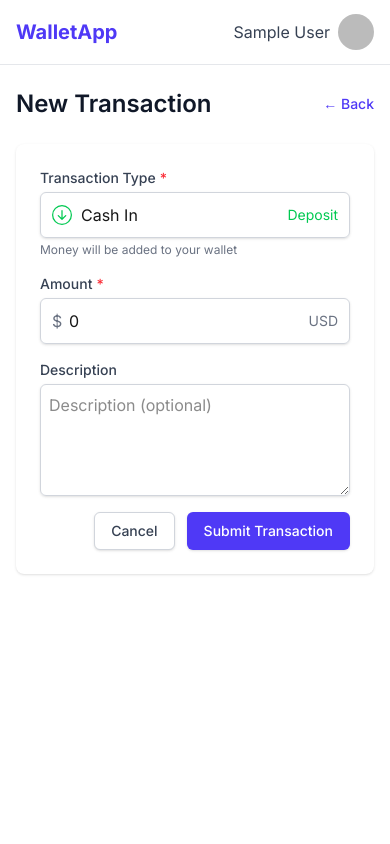
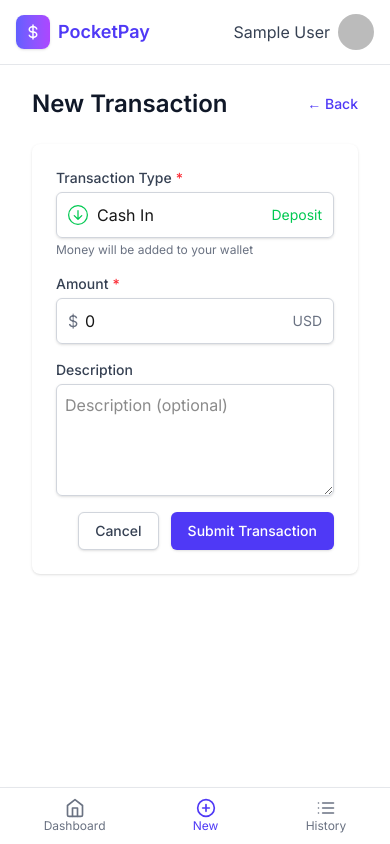
Before and after one commit to Jonas-Yonas/mini-wallet-management-app, a Next.js app: page /transactions/transaction-form in a window 390 px wide. Built offline with nearby package versions, Linux system fonts and the light colour scheme; no server answers; sample sign-in values are in the browser's storage.

Commit message:
Mobile menu added

```diff
--- a/src/app/(protected)/layout.tsx
+++ b/src/app/(protected)/layout.tsx
@@ -2,15 +2,26 @@
 
 import Sidebar from "../components/ui/Sidebar";
 import Navbar from "../components/ui/Navbar";
+import MobileMenu from "../components/ui/MobileMenu";
 
 export default function AppLayout({ children }: { children: React.ReactNode }) {
   return (
-    <>
+    <div className="flex overflow-x-hidden">
+      {/** Sidebar (desktop only) */}
       <Sidebar />
-      <div>
+
+      <div className="flex flex-col flex-1 min-h-screen">
+        {/** Navbar (fixed on top) */}
         <Navbar />
-        <main className="pt-16 min-h-screen md:ml-64">{children}</main>
+
+        {/** Main content area */}
+        <main className="pt-16 pb-16 px-4 flex-1 overflow-y-auto md:ml-64">
+          {children}
+        </main>
+
+        {/** Mobile bottom menu (only visible on small screens) */}
+        <MobileMenu />
       </div>
-    </>
+    </div>
   );
 }
--- a/src/app/(protected)/transactions/history/page.tsx
+++ b/src/app/(protected)/transactions/history/page.tsx
@@ -60,13 +60,40 @@ export default function TransactionHistoryPage() {
 
   return (
     <div className="max-w-7xl mx-auto px-4 sm:px-6 lg:px-8 py-6 space-y-6">
-      <div className="flex justify-between items-center">
-        <h1 className="text-2xl font-bold">Transaction History</h1>
+      <div className="flex flex-wrap items-center justify-between gap-3 sm:gap-4 mb-6">
+        <h1 className="text-xl sm:text-2xl font-semibold text-gray-900">
+          Transaction History
+        </h1>
+
+        {/** Desktop-only button */}
         <button
           onClick={() => router.push("/transactions/transaction-form")}
-          className="px-4 py-2 bg-indigo-600 text-white rounded-md hover:bg-indigo-700 cursor-pointer"
+          className="hidden sm:inline-flex items-center justify-center gap-2 px-4 py-2 bg-indigo-600 text-white text-sm font-medium rounded-md hover:bg-indigo-700 transition-all duration-150"
         >
           New Transaction
+        </button>
+
+        {/** Mobile-only button */}
+        <button
+          onClick={() => router.push("/transactions/transaction-form")}
+          className="fixed top-20 right-6 sm:hidden bg-indigo-600 hover:bg-indigo-700 text-white p-2 rounded-full shadow-lg flex items-center justify-center transition"
+          aria-label="New Transaction"
+        >
+          {/** Plus icon */}
+          <svg
+            xmlns="http://www.w3.org/2000/svg"
+            className="h-6 w-6"
+            fill="none"
+            viewBox="0 0 24 24"
+            stroke="currentColor"
+            strokeWidth={2}
+          >
+            <path
+              strokeLinecap="round"
+              strokeLinejoin="round"
+              d="M12 4v16m8-8H4"
+            />
+          </svg>
         </button>
       </div>
 
--- a/src/app/components/auth/LoginForm.tsx
+++ b/src/app/components/auth/LoginForm.tsx
@@ -76,7 +76,7 @@ export default function LoginForm() {
             </label>
             <input
               {...register("email")}
-              className="mt-1 block w-full px-3 py-2 border border-gray-300 rounded-md shadow-sm focus:outline-none focus:ring-indigo-500 focus:border-indigo-500 sm:text-sm"
+              className="mt-1 block w-full px-3 py-2 border text-gray-900 border-gray-300 rounded-md shadow-sm focus:outline-none focus:ring-indigo-500 focus:border-indigo-500 sm:text-sm"
             />
             {errors.email && (
               <p className="text-sm text-red-600">{errors.email.message}</p>
@@ -90,7 +90,7 @@ export default function LoginForm() {
             <input
               type="password"
               {...register("password")}
-              className="mt-1 block w-full px-3 py-2 border border-gray-300 rounded-md shadow-sm focus:outline-none focus:ring-indigo-500 focus:border-indigo-500 sm:text-sm"
+              className="mt-1 block w-full px-3 py-2 border text-gray-900 border-gray-300 rounded-md shadow-sm focus:outline-none focus:ring-indigo-500 focus:border-indigo-500 sm:text-sm"
             />
             {errors.password && (
               <p className="text-sm text-red-600">{errors.password.message}</p>
--- /dev/null
+++ b/src/app/components/ui/Logo.tsx
@@ -0,0 +1,16 @@
+import Link from "next/link";
+import { BiDollar } from "react-icons/bi";
+
+export default function Logo() {
+  return (
+    <Link
+      href="/dashboard"
+      className="flex items-center space-x-2 text-indigo-600 hover:opacity-80 transition-opacity"
+    >
+      <div className="bg-gradient-to-r from-indigo-500 to-purple-500 text-white p-2 rounded-lg shadow">
+        <BiDollar size={18} />
+      </div>
+      <span className="text-lg font-semibold">PocketPay</span>
+    </Link>
+  );
+}
--- /dev/null
+++ b/src/app/components/ui/MobileMenu.tsx
@@ -0,0 +1,45 @@
+"use client";
+
+import Link from "next/link";
+import { usePathname } from "next/navigation";
+import { FiHome, FiPlusCircle, FiList } from "react-icons/fi";
+
+const menuItems = [
+  { name: "Dashboard", href: "/dashboard", icon: <FiHome size={20} /> },
+  {
+    name: "New",
+    href: "/transactions/transaction-form",
+    icon: <FiPlusCircle size={20} />,
+  },
+  {
+    name: "History",
+    href: "/transactions/history",
+    icon: <FiList size={20} />,
+  },
+];
+
+export default function MobileMenu() {
+  const pathname = usePathname();
+
+  return (
+    <div className="fixed bottom-0 w-full z-50 bg-white border-t border-gray-200 shadow-md md:hidden">
+      <div className="flex justify-around items-center h-14">
+        {menuItems.map((item) => {
+          const isActive = pathname === item.href;
+          return (
+            <Link
+              key={item.name}
+              href={item.href}
+              className={`flex flex-col items-center text-xs ${
+                isActive ? "text-indigo-600" : "text-gray-500"
+              }`}
+            >
+              {item.icon}
+              <span>{item.name}</span>
+            </Link>
+          );
+        })}
+      </div>
+    </div>
+  );
+}
--- a/src/app/components/ui/Navbar.tsx
+++ b/src/app/components/ui/Navbar.tsx
@@ -4,6 +4,7 @@ import { useSession } from "next-auth/react";
 import Image from "next/image";
 import { useState, useRef, useEffect } from "react";
 import SignOutButton from "../auth/SignOutButton";
+import Logo from "./Logo";
 
 export default function Navbar() {
   const { data: session } = useSession();
@@ -29,9 +30,7 @@ export default function Navbar() {
     <nav className="bg-white md:ml-64 w-full border-b border-gray-200 fixed z-10 md:w-[calc(100%-16rem)]">
       <div className="px-4 sm:px-6 lg:px-8">
         <div className="flex justify-between items-center h-16">
-          <div>
-            <span className="text-xl font-bold text-indigo-600">WalletApp</span>
-          </div>
+          <Logo />
 
           {session?.user && (
             <div className="relative" ref={dropdownRef}>
@@ -58,7 +57,7 @@ export default function Navbar() {
                 )}
               </button>
 
-              {/** Dropdown menu - sign out button */}
+              {/** Dropdown menu + sign out button */}
               {open && (
                 <div className="absolute right-0 mt-2 w-44 bg-red-100 border-gray-700 rounded-md shadow-lg z-50">
                   <SignOutButton />
--- a/src/app/components/ui/Sidebar.tsx
+++ b/src/app/components/ui/Sidebar.tsx
@@ -28,7 +28,7 @@ export default function Sidebar() {
       <div className="border-b border-gray-200 h-16 flex items-center px-4">
         <div className="flex items-center space-x-2 text-indigo-600">
           <BiDollar size={24} />
-          <span className="text-xl font-bold">WalletApp</span>
+          <span className="text-xl font-bold">PocketPay</span>
         </div>
       </div>
 
@@ -50,7 +50,7 @@ export default function Sidebar() {
         ))}
       </nav>
 
-      {/** User profile & Sign Out */}
+      {/** User profile + Sign Out */}
       <div className="p-4 border-t border-gray-200">
         <div className="flex items-center px-4 py-2 text-sm text-gray-500">
           <FiUser className="mr-3" size={18} />
--- a/src/app/layout.tsx
+++ b/src/app/layout.tsx
@@ -11,7 +11,7 @@ export default function RootLayout({
   children: React.ReactNode;
 }) {
   return (
-    <html lang="en">
+    <html lang="en" suppressHydrationWarning>
       <body className={inter.className}>
         <AuthProvider>
           <SWRProvider>{children}</SWRProvider>
--- a/src/hooks/useAuthForm.ts
+++ b/src/hooks/useAuthForm.ts
@@ -51,10 +51,20 @@ export function useAuthForm() {
       });
 
       if (!response.ok) {
-        const errorData = await response.json();
-        setError(errorData.message || "Registration failed");
+        let errorMessage = "Registration failed";
+
+        try {
+          const errorData = await response.json();
+          errorMessage = errorData.message || errorMessage;
+        } catch (e) {
+          errorMessage = "Unexpected server response. Please try again.";
+          console.log(e);
+        }
+
+        setError(errorMessage);
         return false;
       }
+
       return true;
     } catch (err) {
       setError(`Network error occurred ${err}`);
```
